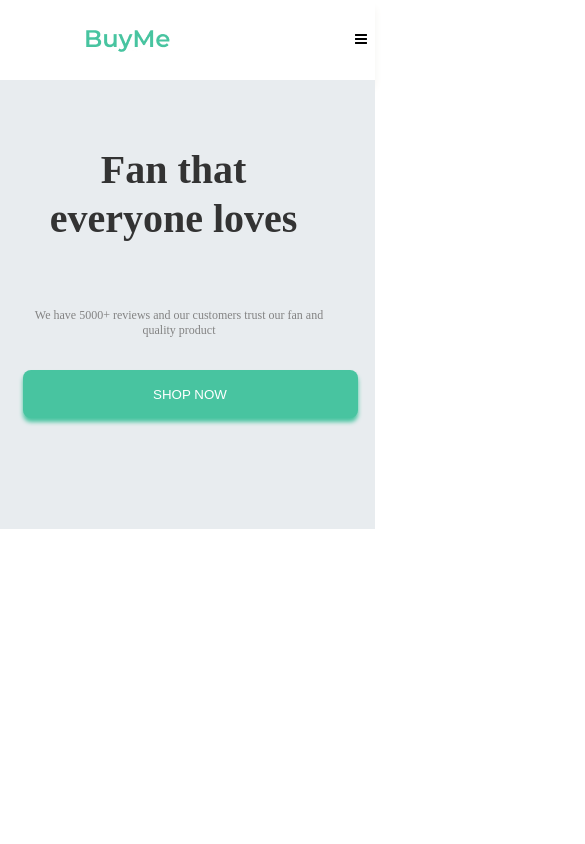
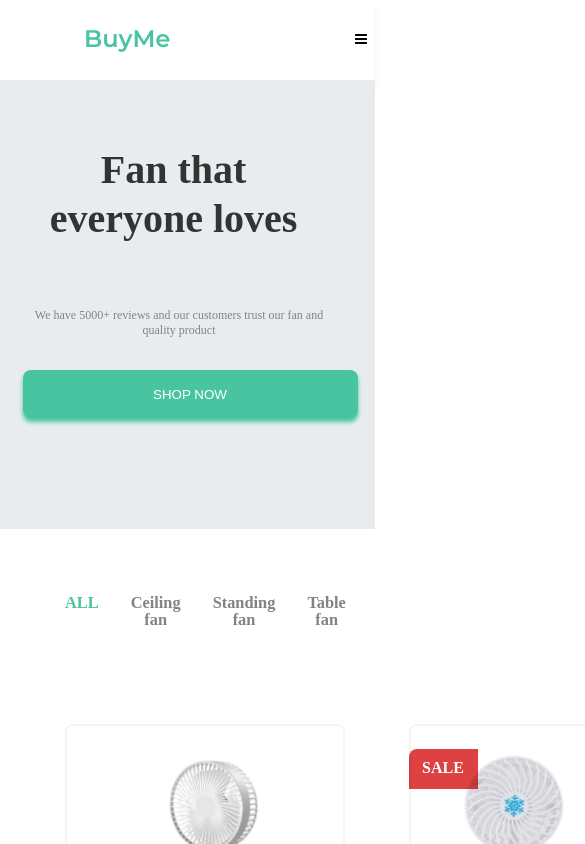
Before and after one commit to olaniyan-spec/fan-app, a React (Create React App) app: page / in a window 390 px wide. Shown: the top 844 px of the page, 585 px wide, since content can reach past the window. Built offline with nearby package versions, Linux system fonts and the light colour scheme.

Commit message:
new commit

```diff
--- a/src/index.css
+++ b/src/index.css
@@ -23,11 +23,3 @@ height: 238px;
 background: #F5F5F5;
 border-radius: 8px;
 }
-@media screen and (max-width: 600px){
-  .container{
-    position: relative;
-max-width: 375px;
-height: 5717px;
-background: #FFFFFF;
-  }
-}
```
